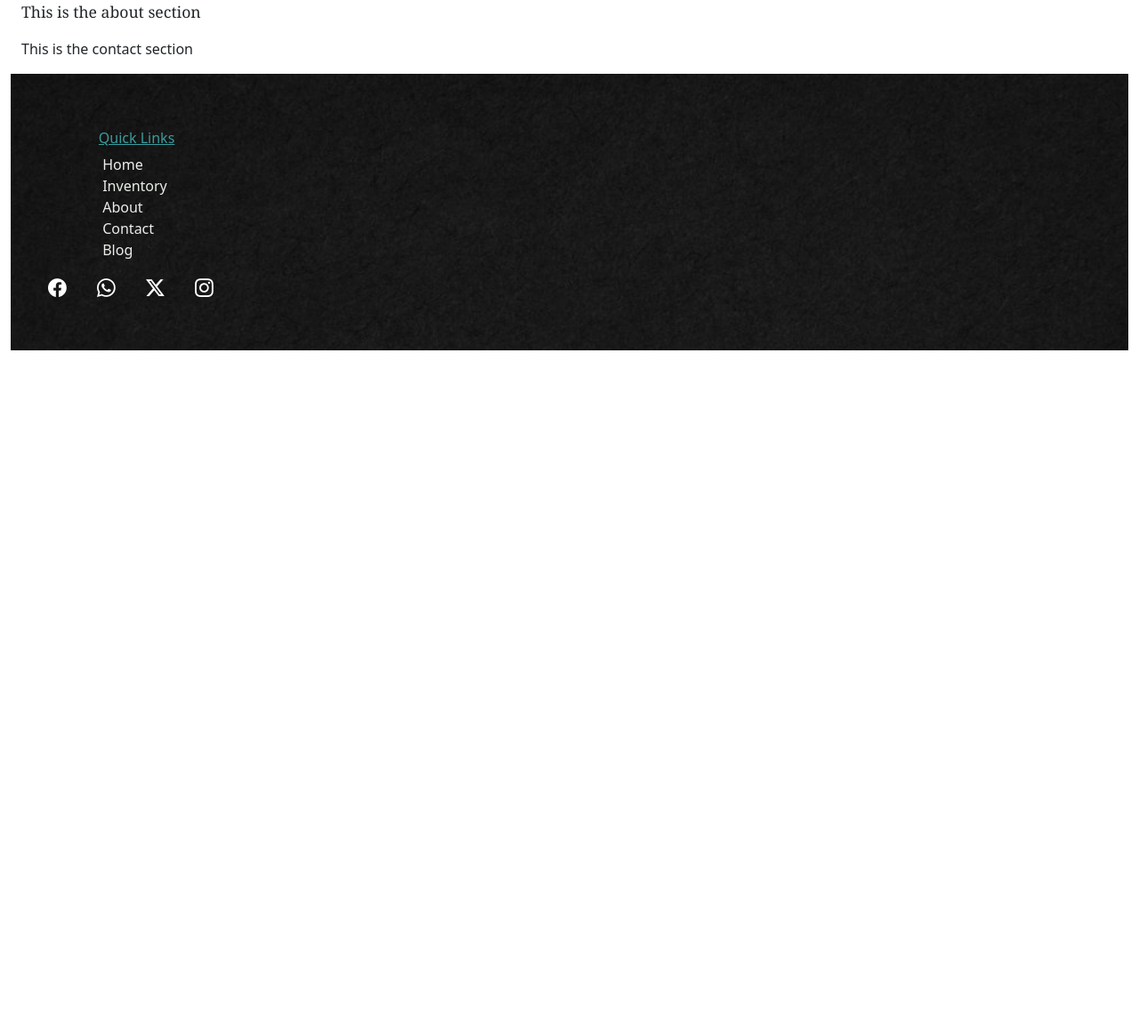
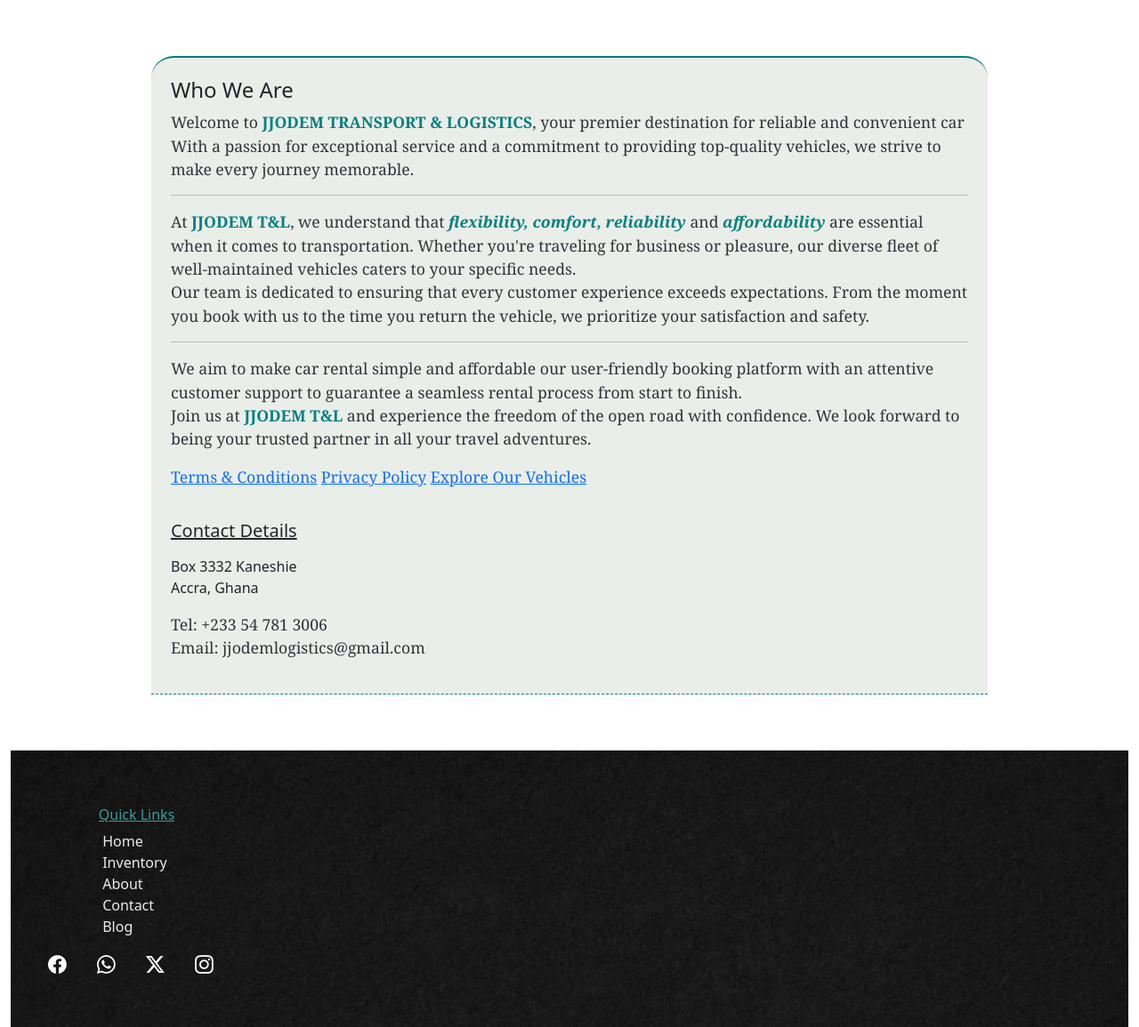
Before and after one commit to worladev/jjodem, a Django app: page /about/ in a window 1280 px wide. Shown: the part 76-1231 px from the top of the page at 89% size. Before the commit the page ends 470 px from the top, so only its background shows below. Run offline with Django 5.2, Linux system fonts and the light colour scheme; data that the repository does not hold is empty; parts of the project's set-up code (start-up, migrations or seed data) failed here and were passed over; some libraries are stand-ins or nearby versions.

Commit message:
added about us content with UI modification

```diff
--- a/rentals/static/rentals/css/base.css
+++ b/rentals/static/rentals/css/base.css
@@ -4,6 +4,17 @@ div .container-fluid{
 }
 
 /*HOME PAGE TOP SECTION*/
+.btn{
+    background-color: #2C3539 !important;
+    color: #0AFFFF !important;
+    border-radius: 18px !important;
+}
+.btn:hover{
+    background-color: #0AFFFF !important;
+    color: #2C3539 !important;
+}
+
+
 .home-intro{
     background-image: url('/static/rentals/images/road-bg.jpg');
     background-repeat: no-repeat;
@@ -26,6 +37,15 @@ div .container-fluid{
 .home-intro-landing img{
     width: 35%;
     height: 40%;
+}
+.home-intro-landing-btn{
+    background-color: #0AFFFF !important;
+    color: #2C3539 !important;
+    border-radius: 18px !important;
+}
+.home-intro-landing-btn:hover{
+    background-color: #2C3539 !important;
+    color: #0AFFFF !important;
 }
 .home-intro-truck{
     padding: 0%;
@@ -87,10 +107,40 @@ div .container-fluid{
 }
 
 /*ABOUT TEMPLATE*/
-.about-view h2{
-    color: #008080;
+.about-view{
+    padding: 5%;
 }
-.about-view p{
+.about-view-div{
+    padding: 2%;
+    width: 85%;
+    margin: auto;
+    border-radius: 25px 25px 0px 0;
+    background-color: #EAEEE9;
+    border-top: 2px solid #008080;
+    border-bottom: 1px dashed #008080;
+}
+.about-view-div p{
+    color: #2C3539;
     font-size: 1.1em;
     font-family:Georgia, 'Times New Roman', Times, serif;
 }
+.about-view-div b, .about-view-div em{
+    color: #008080;
+    font-weight: bold;
+}
+
+
+.contact-view-div{
+    margin-top: 4%;
+}
+.contact-view-div h5{
+    text-decoration: underline;
+}
+.contact-view-div a{
+    color: #2C3539;
+    text-decoration: none;
+}
+.contact-view-div a:hover{
+    color: #008080;
+    text-decoration: underline;
+}
--- a/rentals/templates/rentals/about.html
+++ b/rentals/templates/rentals/about.html
@@ -4,12 +4,48 @@
     {% include 'navbar.html' %}
     <div class="row about-view">
         <div class="col">
-            <p>This is the about section</p>
-        </div>
-    </div>
-    <div class="row contact-view">
-        <div class="col">
-            <p>This is the contact section</p>
+            <div class="about-view-div">
+                <h4>Who We Are</h4>
+                <p>
+                    Welcome to <b>JJODEM TRANSPORT & LOGISTICS</b>, your premier destination for reliable and convenient car <br>
+                    With a passion for exceptional service and a commitment to providing top-quality vehicles,
+                    we strive to make every journey memorable.
+                </p><hr>
+                <p>
+                    At <b>JJODEM T&L</b>, we understand that <em>flexibility, comfort, reliability</em> and <em>affordability</em> are essential when it comes to transportation.
+                    Whether you're traveling for business or pleasure, our diverse fleet of well-maintained vehicles caters to your specific needs. <br>
+
+                    Our team is dedicated to ensuring that every customer experience exceeds expectations.
+                    From the moment you book with us to the time you return the vehicle, we prioritize your satisfaction and safety.
+                </p><hr>
+                <p>
+                    We aim to make car rental simple and affordable our user-friendly booking platform with an attentive customer
+                    support to guarantee a seamless rental process from start to finish. <br>
+
+                    Join us at <b>JJODEM T&L</b> and experience the freedom of the open road with confidence.
+                    We look forward to being your trusted partner in all your travel adventures.
+                </p>
+
+                <p>
+                    <a href="">Terms & Conditions</a>
+                    <a href="">Privacy Policy</a>
+                    <a href="{% url 'inventory-list' %}">Explore Our Vehicles</a>
+                </p>
+
+                <div class="contact-view-div">
+                    <h5>Contact Details</h5>
+                    <p>
+                        <address>
+                            Box 3332 Kaneshie <br>
+                            Accra, Ghana <br>
+                        </address>
+                    </p>
+                    <p>
+                        <a href="tel:+233547813006">Tel: +233 54 781 3006</a><br>
+                        <a href="mailto:jjodemlogistics@gmail.com">Email: jjodemlogistics@gmail.com</a>
+                    </p>
+                </div>
+            </div>
         </div>
     </div>
     {% include 'footer.html' %}
--- a/rentals/templates/rentals/home.html
+++ b/rentals/templates/rentals/home.html
@@ -17,7 +17,7 @@
                 <a href=""><img src="{{info.logo.url}}" alt="JJODEM"></a>
                 <P>{{info.slogan}}</P>
                 <a href="{% url 'inventory-list' %}">
-                    <p class="btn btn-primary"> Check Available Vehicles</p>
+                    <p class="btn btn-outline-info home-intro-landing-btn">Check Available Vehicles</p>
                 </a>
             {% endfor %}
         </div>
--- a/templates/footer.html
+++ b/templates/footer.html
@@ -21,7 +21,7 @@
                     <li><a href="{% url 'home' %}">Home</a></li>
                     <li><a href="{% url 'inventory-list' %}">Inventory</a></li>
                     <li><a href="{% url 'about' %}">About</a></li>
-                    <li><a href="">Contact</a></li>
+                    <li><a href="{% url 'about' %}">Contact</a></li>
                     <li><a href="">Blog</a></li>
                 </ul>
             </div>
@@ -51,8 +51,8 @@
                 <h6 class="footer-section-h6">Contact</h6>
                 <ul>
                     <li><a href="">{{info.address}}</a></li>
-                    <li><a href="">{{info.email}}</a></li>
-                    <li><a href="">{{info.mobile}}</a></li>
+                    <li><a href="mailto:jjodemlogistics@gmail.com">{{info.email}}</a></li>
+                    <li><a href="tel:+233547813006">{{info.mobile}}</a></li>
                 </ul>
             </div>
         </div>
```
